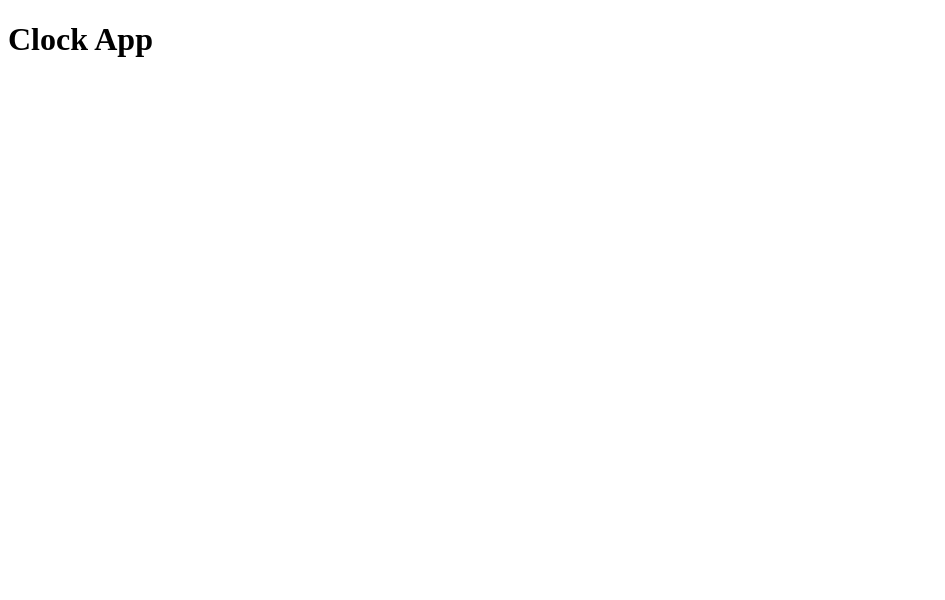
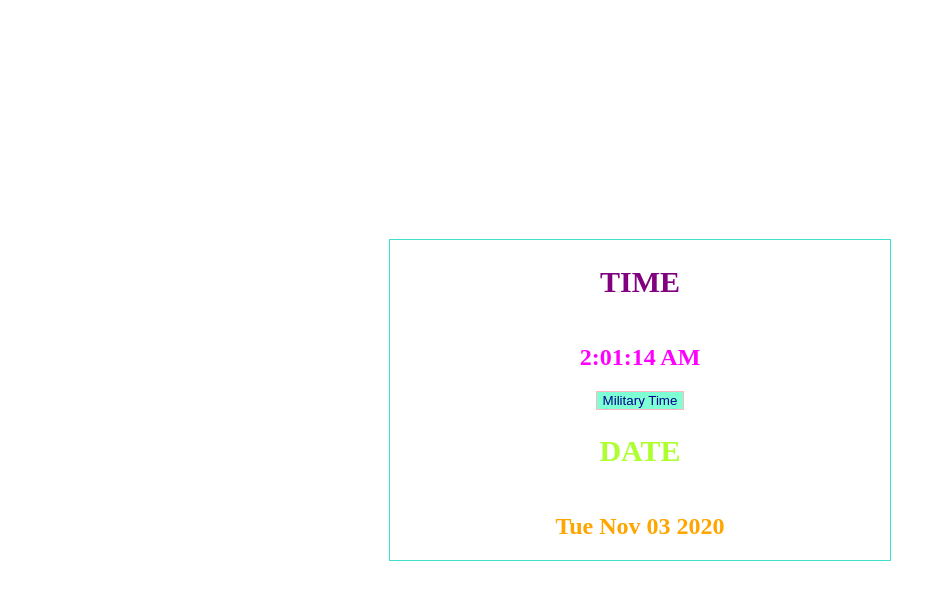
Before and after one commit to chrisdetmering/DigitalClockApp, a plain HTML site: page index.html in a window 1280 px wide. Shown: the whole page, without its empty margins (0-945 px from the left). Drawn offline with Linux system fonts and the light colour scheme.

Commit message:
Finished clock

```diff
--- /dev/null
+++ b/clock.js
@@ -0,0 +1,57 @@
+document.addEventListener('DOMContentLoaded', () => {
+  const clockContainer = document.getElementById("time");
+  const date = document.getElementById("date");
+  const timeFormatButton = document.getElementById("set-time-format");
+  let timeFormat = 12;
+
+  timeFormatButton.addEventListener('click', event => {
+    if (timeFormat === 12 ) {
+      timeFormat = 24;
+      event.target.innerHTML = 'Standard Time';
+    } else {
+      timeFormat = 12;
+      event.target.innerHTML = 'Military Time';
+    }
+
+  })
+
+  let now = new Date();
+  setCurrentClockTime(clockContainer, now, timeFormat);
+  date.innerHTML = now.toDateString();
+
+  window.setInterval(() => {
+    let now = new Date();
+    setCurrentClockTime(clockContainer, now, timeFormat);
+  }, 1000)
+
+})
+
+let setCurrentClockTime = (clock, now, timeFormat) => {
+  let hrs = now.getHours();
+
+  clock.innerHTML = `${hours(hrs, timeFormat)}:${minutes(now)}:${seconds(now)}` + addAmOrPM(hrs, timeFormat)
+}
+
+let addAmOrPM = (hrs, timeFormat) => {
+  let AM_OR_PM = hrs >= 12 ? ' PM' : ' AM';
+  return timeFormat === 24 ? '' : AM_OR_PM
+}
+
+
+let hours = (hrs, timeFormat) => {
+  if (hrs === 0 && timeFormat === 12) {
+    return 12;
+  } else {
+    return hrs <= 12 ? hrs : hrs % timeFormat;
+  }
+}
+
+let minutes = (time) => {
+  let minutes = time.getMinutes();
+  return minutes < 10 ? '0' + minutes : minutes;
+}
+
+let seconds = (time) => {
+  let seconds = time.getSeconds();
+  return seconds < 10 ? '0' + seconds : seconds;
+}
--- a/index.html
+++ b/index.html
@@ -7,25 +7,19 @@
     <title></title>
     <meta name="description" content="">
     <meta name="viewport" content="width=device-width, initial-scale=1">
-    <link rel="stylesheet" href="">
+    <link rel="stylesheet" href="style.css">
   </head>
   <body>
-    <!--
-    TODO: Project should be in a Git repository on GitHub
-    TODO: Clock should show current date (eg. Monday, August 12th)
-    TODO: Clock should show current time in hours, minutes and seconds (HH:MM:SS)
-    TODO: Upon completion, this web app should be publicly accessible (utilizing GitHub pages hosting)
 
-    TODO: BONUS (if completed ahead of time):
-    Create a button that toggles the current time between 12/24 hour displays -->
+    <!-- TODO: Upon completion, this web app should be publicly accessible (utilizing GitHub pages hosting) -->
 
-
-
-
-
-    <h1>Clock App</h1>
-
-
-    <script src="" async defer></script>
+      <section class="clock">
+        <h1 class="time-header">TIME</h1>
+        <h2 id="time"></h2>
+        <button id="set-time-format">Military Time</button>
+        <h1 class="date-header">DATE</h1>
+        <h2 id="date"></h2>
+      </section>
+    <script src="clock.js"></script>
   </body>
 </html>
--- /dev/null
+++ b/style.css
@@ -0,0 +1,42 @@
+html,
+body {
+  width: 100%;
+  height: 100%;
+  display: flex;
+  align-items: center;
+  justify-content: center;
+}
+
+.clock {
+  display: flex;
+  align-items: center;
+  flex-direction: column;
+  border: 1px solid turquoise;
+  width: 500px;
+}
+
+h1 {
+  font-size: 30px;
+}
+
+.time-header {
+  color: purple;
+}
+
+.date-header {
+  color: greenyellow;
+}
+
+#time {
+  color: magenta;
+}
+
+#date {
+  color: orange;
+}
+
+#set-time-format {
+  background-color: aquamarine;
+  border: 1px solid lightpink;
+  color: darkblue;
+}
```
